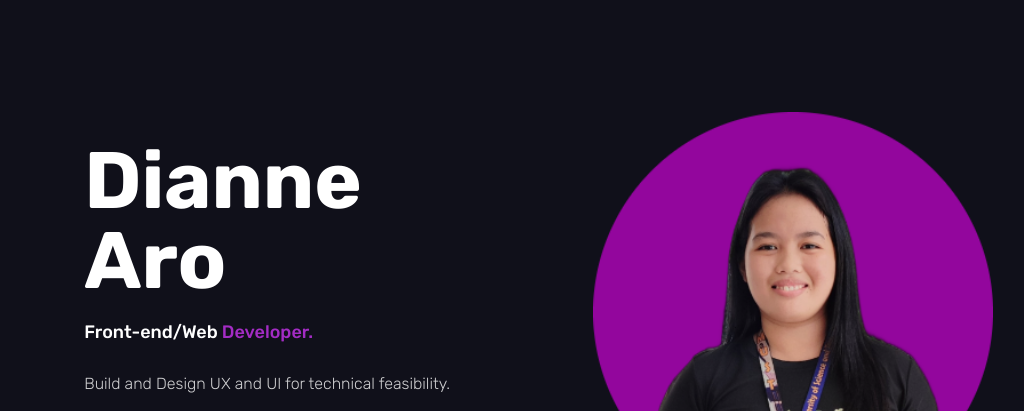
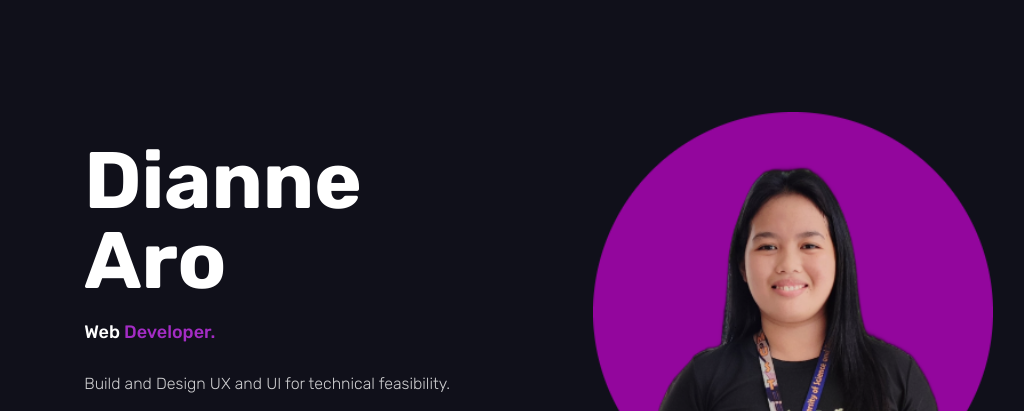
Before and after one commit to dianalgo/dianalgo.github.io, a plain HTML site: page index.html in a window 1280 px wide. Shown: the part 126-537 px from the top of the page, without its empty margins (95-1119 px from the left). Drawn offline with nearby package versions, Linux system fonts and the light colour scheme.

Commit message:
Update index.html

```diff
--- a/index.html
+++ b/index.html
@@ -79,7 +79,7 @@
          <section class="home" id="home">
             <div class="home-text">
                 <h1>Dianne Aro</h1>
-                <h6>Front-end/Web <span> Developer.</span></h6>
+                <h6>Web <span> Developer.</span></h6>
                 <p>Build and Design UX and UI for technical feasibility.</p>
                 <main>
                 <div class="wrapper">
```
